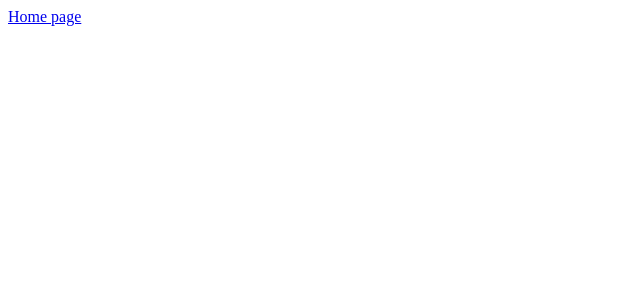
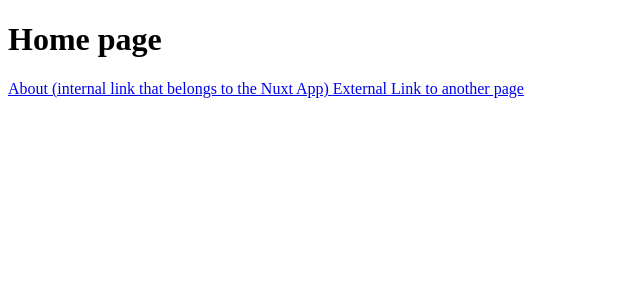
Before and after one commit to xTeKc/site, a Nuxt app: page / in a window 1280 px wide. Shown: the top 300 px of the page, without its empty margins (0-640 px from the left). Built offline with nearby package versions, Linux system fonts and the light colour scheme.

Commit message:
add link

```diff
--- a/pages/index.vue
+++ b/pages/index.vue
@@ -1,3 +1,9 @@
 <template>
-  <NuxtLink to="/">Home page</NuxtLink>
+  <main>
+    <h1>Home page</h1>
+    <NuxtLink to="/about">
+      About (internal link that belongs to the Nuxt App)
+    </NuxtLink>
+    <a href="https://nuxtjs.org">External Link to another page</a>
+  </main>
 </template>
```
